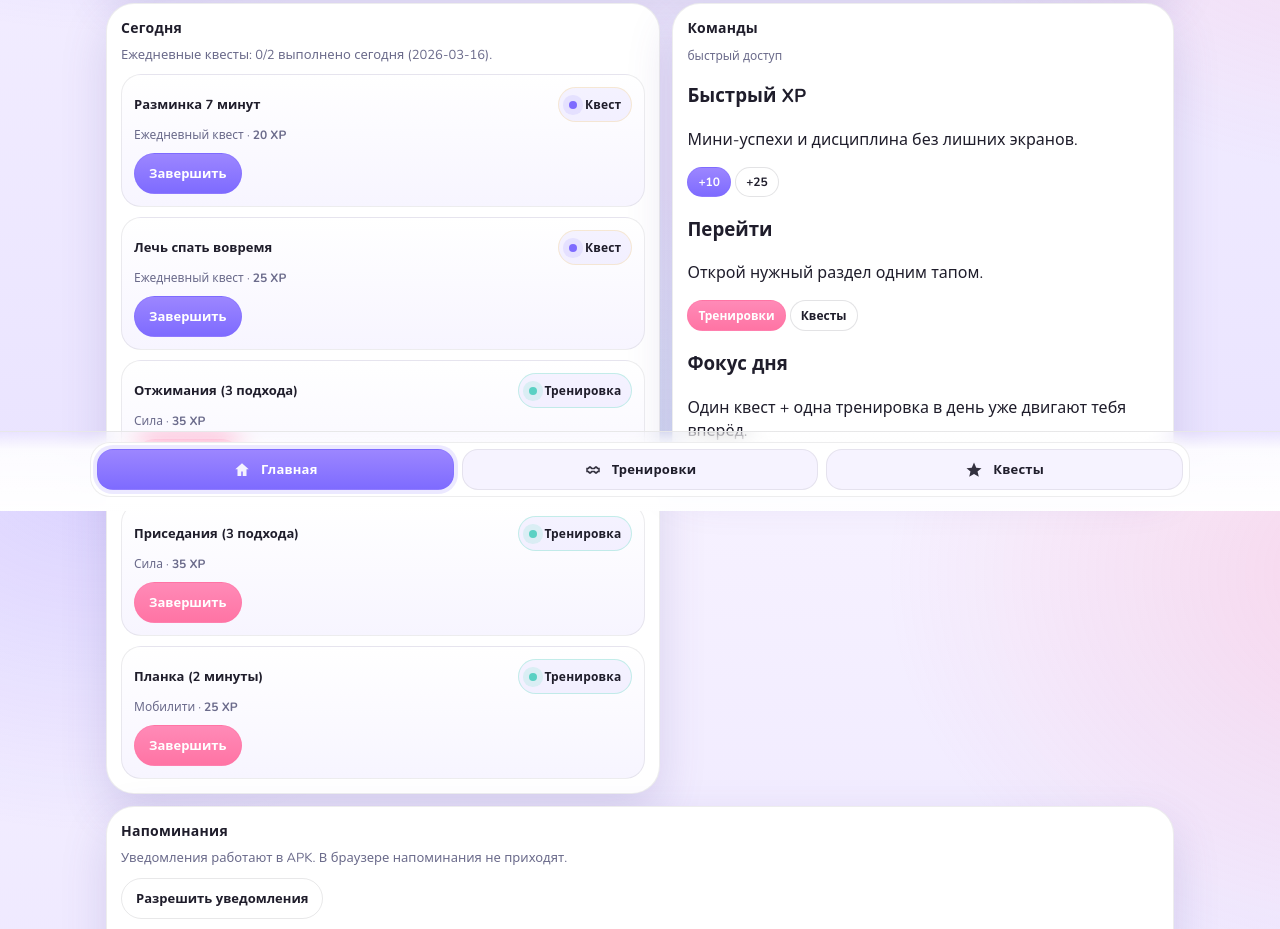
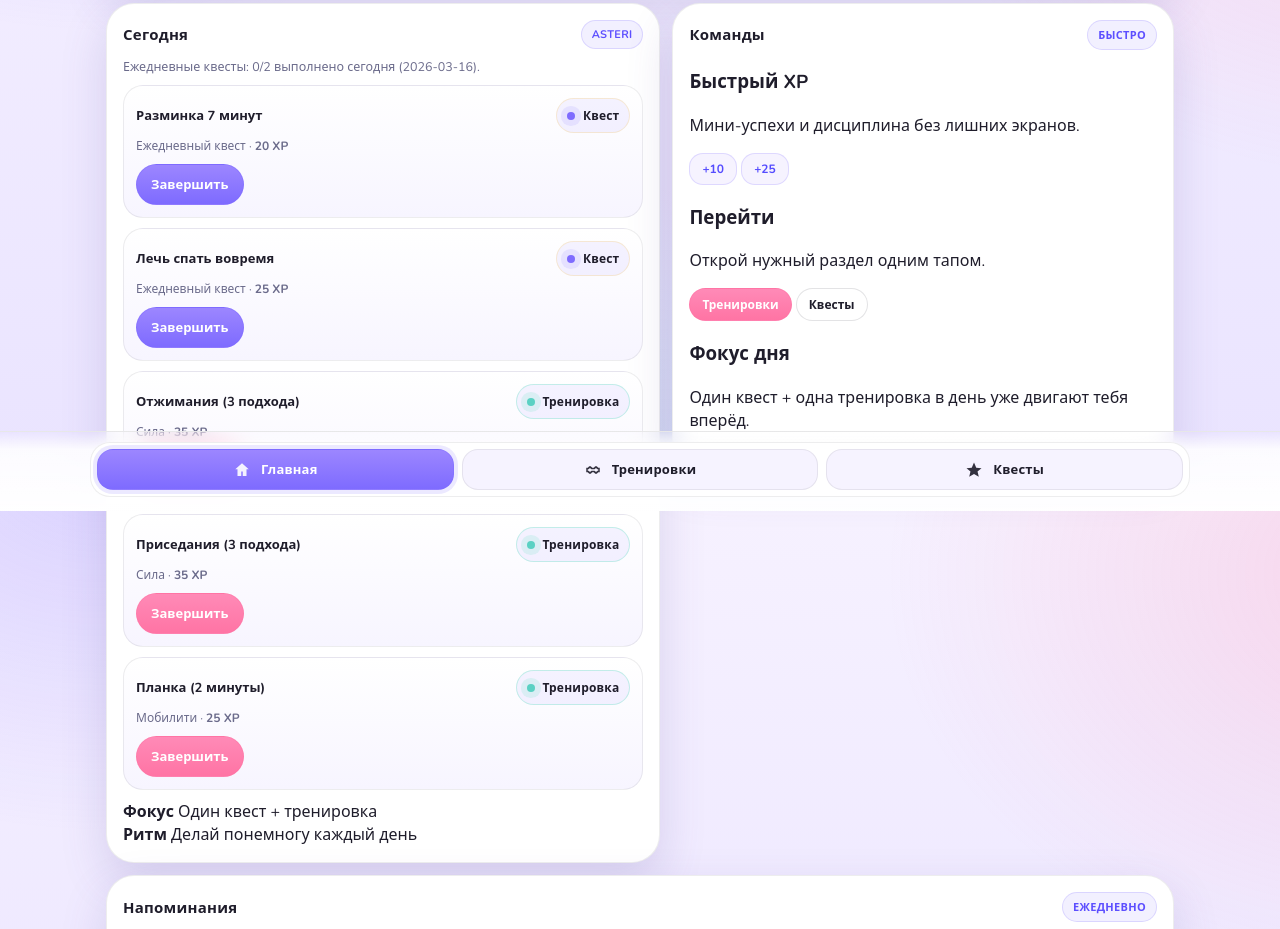
Before and after one commit to dimabro848/Asteri, a website: page Сайт с тренировкой/index.html in a window 1280 px wide. Shown: the part 289-1218 px from the top of the page. Drawn offline with nearby package versions, Linux system fonts and the light colour scheme.

Commit message:
Add files via upload

```diff
--- a/Сайт с тренировкой/index.html
+++ b/Сайт с тренировкой/index.html
@@ -161,16 +161,26 @@
       border-radius:var(--r2);
       background:#ffffff;
       box-shadow:var(--shadow);
-      padding:14px;
+      padding:16px;
     }
     .panel h2{
-      margin:0 0 8px;
+      margin:0;
       font-family:var(--h);
-      font-size:14px;
+      font-size:15px;
       letter-spacing:.25px;
     }
-    .hint{margin:0;color:var(--muted);font-size:13px;line-height:1.35}
+    .hint{margin:6px 0 0;color:var(--muted);font-size:12.5px;line-height:1.35}
     .panel.full{grid-column:1 / -1}
+    .panel-head{display:flex;align-items:center;justify-content:space-between;gap:10px;margin-bottom:10px}
+    .pill{
+      display:inline-flex;align-items:center;gap:8px;
+      padding:6px 10px;border-radius:999px;
+      background:rgba(126,107,255,.10);
+      border:1px solid rgba(126,107,255,.20);
+      font-size:11px;font-weight:700;color:#5d4fff;
+      letter-spacing:.3px;
+      text-transform:uppercase;
+    }
 
     .cards{display:grid;gap:10px;margin-top:10px}
     .card{
@@ -240,7 +250,14 @@
       color:#ffffff;
     }
     .btn.ghost{border-color:rgba(31,29,43,.10);background:transparent}
-    .btn.sm{padding:6px 10px;font-size:12px}
+    .btn.sm{padding:7px 12px;font-size:12px}
+    .btn.chip{
+      border-radius:14px;
+      background:#f6f3ff;
+      border:1px solid rgba(126,107,255,.20);
+      color:#554cff;
+      font-weight:700;
+    }
     .icon-btn{
       width:44px;height:44px;
       border-radius:14px;
@@ -440,23 +457,36 @@
       <section class="view active" data-view="home">
         <div class="grid">
           <div class="panel">
-            <h2>Сегодня</h2>
+            <div class="panel-head">
+              <h2>Сегодня</h2>
+              <span class="pill">Asteri</span>
+            </div>
             <p class="hint" id="today-hint">Сделай хотя бы один шаг, чтобы поддержать серию.</p>
             <div class="cards" id="today-list"></div>
+            <div class="mini-grid" style="margin-top:10px">
+              <div class="mini-card">
+                <strong>Фокус</strong>
+                <span>Один квест + тренировка</span>
+              </div>
+              <div class="mini-card">
+                <strong>Ритм</strong>
+                <span>Делай понемногу каждый день</span>
+              </div>
+            </div>
           </div>
 
           <div class="panel">
-            <div class="section-head">
+            <div class="panel-head">
               <h2>Команды</h2>
-              <p class="meta">быстрый доступ</p>
+              <span class="pill">Быстро</span>
             </div>
             <div class="action-grid">
               <div class="action-card">
                 <h3>Быстрый XP</h3>
                 <p>Мини‑успехи и дисциплина без лишних экранов.</p>
                 <div class="action-row">
-                  <button class="btn primary sm" data-xp="10" data-reason="Маленькая победа">+10</button>
-                  <button class="btn sm" data-xp="25" data-reason="Дисциплина">+25</button>
+                  <button class="btn chip sm" data-xp="10" data-reason="Маленькая победа">+10</button>
+                  <button class="btn chip sm" data-xp="25" data-reason="Дисциплина">+25</button>
                 </div>
               </div>
               <div class="action-card">
@@ -477,10 +507,13 @@
 
         <div class="grid" style="margin-top:12px">
           <div class="panel full">
-            <h2>Напоминания</h2>
+            <div class="panel-head">
+              <h2>Напоминания</h2>
+              <span class="pill">Ежедневно</span>
+            </div>
             <p class="hint" id="rem-hint">Уведомления работают в APK. В браузере напоминания не приходят.</p>
             <div class="btns">
-              <button class="btn ghost" id="rem-perm">Разрешить уведомления</button>
+              <button class="btn ghost sm" id="rem-perm">Разрешить уведомления</button>
             </div>
             <div class="cards" id="rem-list"></div>
             <form class="form" id="rem-form" style="margin-top:8px">
@@ -1252,7 +1285,7 @@
 </body>
 </html>
     .section-head{
-      display:flex;align-items:center;justify-content:space-between;gap:10px;margin-bottom:8px
+      display:flex;align-items:center;justify-content:space-between;gap:10px;margin-bottom:10px
     }
     .section-head h2{margin:0}
     .section-head .meta{margin:0}
@@ -1274,3 +1307,13 @@
     }
     .action-card p{margin:0;color:var(--muted);font-size:12px;line-height:1.35}
     .action-row{display:flex;gap:8px;flex-wrap:wrap}
+    .mini-grid{display:grid;grid-template-columns:1fr 1fr;gap:8px}
+    .mini-card{
+      border:1px solid rgba(31,29,43,.08);
+      background:#f8f6ff;
+      border-radius:14px;
+      padding:10px;
+      display:flex;flex-direction:column;gap:6px;
+    }
+    .mini-card strong{font-size:12px}
+    .mini-card span{font-size:11px;color:var(--muted)}
```
Also changed, not shown: Сайт с тренировкой/www/index.html (+56 -13 lines).
